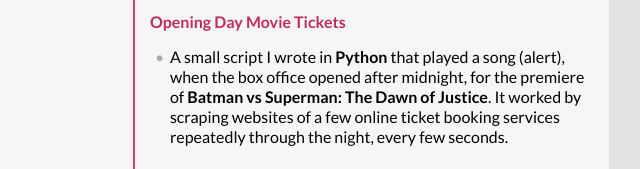
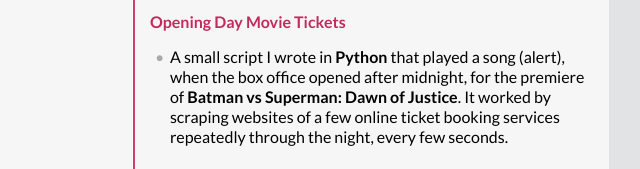
Before and after one commit to aravindanve/aravindanve.github.io, a website: page resume/index.html in a window 1280 px wide. Shown: the part 3907-4076 px from the top of the page, 439-1079 px from the left. Drawn offline with nearby package versions, Linux system fonts and the light colour scheme.

Commit message:
spelling fix

```diff
--- a/resume/index.html
+++ b/resume/index.html
@@ -499,7 +499,7 @@
 
                                                 <div class="pr-features">
                                                     <ul class="pf-list">
-                                                        <li>A small script I wrote in <b>Python</b> that played a song (alert), when the box office opened after midnight, for the premiere of <b>Batman vs Superman: The Dawn of Justice</b>. It worked by scraping websites of a few online ticket booking services repeatedly through the night, every few seconds.</li>
+                                                        <li>A small script I wrote in <b>Python</b> that played a song (alert), when the box office opened after midnight, for the premiere of <b>Batman vs Superman: Dawn of Justice</b>. It worked by scraping websites of a few online ticket booking services repeatedly through the night, every few seconds.</li>
                                                     </ul>
                                                 </div>
                                             </div>
```
